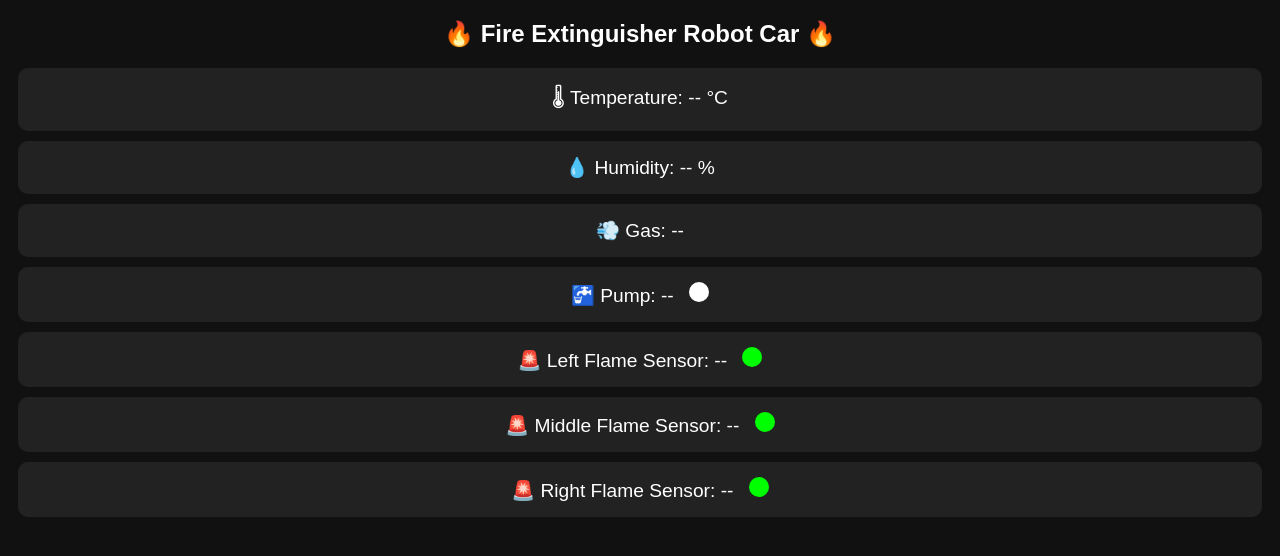
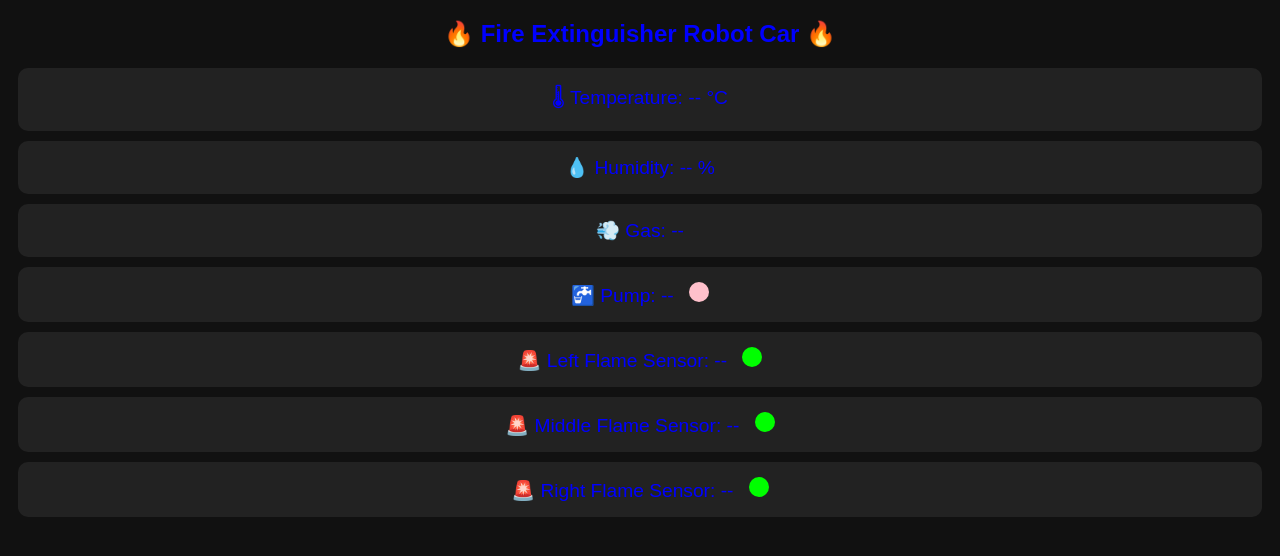
Before and after one commit to BlazingBeeFireRobotCar/BlazingBee, a plain HTML site: page index.html in a window 1280 px wide. Drawn offline with Linux system fonts and the light colour scheme; no server answers.

Commit message:
Update index.html

```diff
--- a/index.html
+++ b/index.html
@@ -8,7 +8,7 @@
     body {
       font-family: Arial;
       background: #111;
-      color: white;
+      color: blue;
       text-align: center;
     }
     .card {
@@ -26,7 +26,7 @@
       margin-left: 10px;
     }
     .pump-on { background: lime; }
-    .pump-off { background: white; }
+    .pump-off { background: pink; }
     .flame-on { background: red; }
     .flame-off { background: lime; }
   </style>
```
